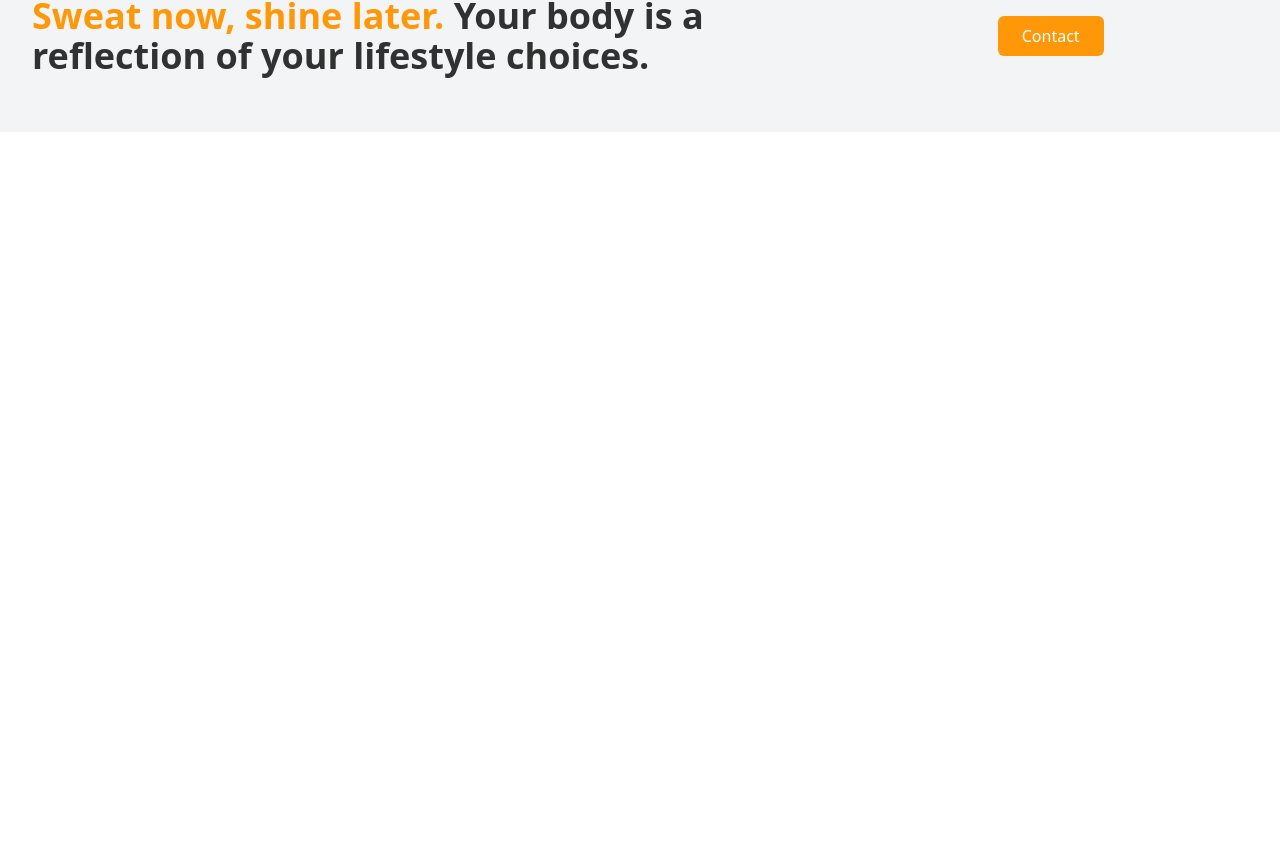
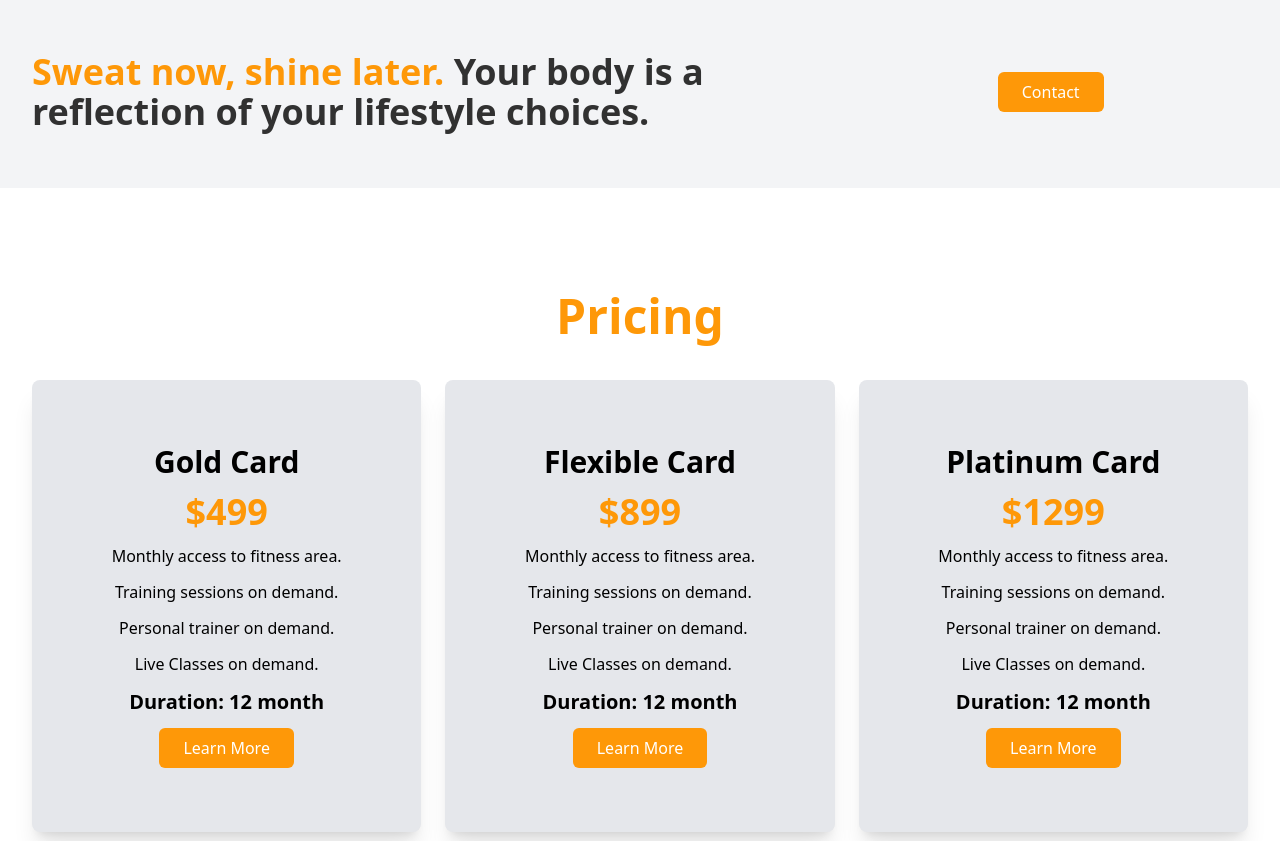
Before and after one commit to nirajtamang1/Gym, a React (Create React App) app: page / in a window 1280 px wide. Shown: the part 1956-2797 px from the top of the page. Before the commit the page ends 2088 px from the top, so only its background shows below. Built offline with nearby package versions, Linux system fonts and the light colour scheme.

Commit message:
Pricing Section

```diff
--- a/src/App.js
+++ b/src/App.js
@@ -4,6 +4,7 @@ import { About3 } from "./components/About/About3";
 import { Contact } from "./components/Contact/Contact";
 import { Hero } from "./components/Hero/Hero";
 import Navbar from "./components/Navbar/Navbar";
+import Pricing from "./components/Pricing/Pricing";
 
 function App() {
   return (
@@ -14,6 +15,7 @@ function App() {
       <About2 />
       <About3 />
       <Contact />
+      <Pricing />
     </div>
   );
 }
--- a/src/components/Contact/Contact.jsx
+++ b/src/components/Contact/Contact.jsx
@@ -2,7 +2,7 @@ import React from "react";
 
 export const Contact = () => {
   return (
-    <div className="">
+    <div className="my-14">
       <div className="container dark:bg-black bg-gray-100 py-14">
         <div className="grid grid-cols-1 sm:grid-cols-3 gap-4">
           <div className="col-span-2">
--- /dev/null
+++ b/src/components/Pricing/Pricing.jsx
@@ -0,0 +1,88 @@
+import React from "react";
+import { FaCameraRetro } from "react-icons/fa";
+import { GiNotebook } from "react-icons/gi";
+
+const PricingData = [
+  {
+    name: "Gold Card",
+    price: 499,
+    icon: (
+      <FaCameraRetro className="text-5xl text-primary group-hover:text-black duration-200" />
+    ),
+    link: "#",
+    description: [
+      "Monthly access to fitness area.",
+      "Training sessions on demand.",
+      "Personal trainer on demand.",
+      "Live Classes on demand.",
+    ],
+    duration: "12 month",
+    aosDely: "0",
+  },
+  {
+    name: "Flexible Card",
+    price: 899,
+    icon: (
+      <GiNotebook className="text-5xl text-primary group-hover:text-black duration-200" />
+    ),
+    link: "#",
+    description: [
+      "Monthly access to fitness area.",
+      "Training sessions on demand.",
+      "Personal trainer on demand.",
+      "Live Classes on demand.",
+    ],
+    duration: "12 month",
+    aosDely: "500",
+  },
+  {
+    name: "Platinum Card",
+    price: 1299,
+    icon: (
+      <GiNotebook className="text-5xl text-primary group-hover:text-black duration-200" />
+    ),
+    link: "#",
+    description: [
+      "Monthly access to fitness area.",
+      "Training sessions on demand.",
+      "Personal trainer on demand.",
+      "Live Classes on demand.",
+    ],
+    duration: "12 month",
+    aosDely: "500",
+  },
+];
+const Pricing = () => {
+  return (
+    <div className="my-14 py-12">
+      <div className="container">
+        <h1 className="text-3xl text-center sm:text-5xl font-bold text-primary">
+          Pricing
+        </h1>
+        {/* card section  */}
+        <div className="mt-10 grid grid-cols-1 sm:grid-cols-2 md:grid-cols-3 gap-6">
+          {PricingData.map((data, index) => (
+            <div
+              key={index}
+              className="space-y-3 text-center bg-gray-200 dark:bg-dark text-black dark:text-white p-4 sm:py-16 rounded-lg group shadow-xl hover:bg-primary/20 dark:hover:bg-primary/50 duration-200"
+            >
+              <h1 className="text-3xl font-bold">{data.name}</h1>
+              <h1 className="text-4xl font-semibold text-primary">
+                ${data.price}
+              </h1>
+              {data.description.map((des, index) => (
+                <div key={index}>
+                  <p>{des}</p>
+                </div>
+              ))}
+              <p className="font-semibold text-xl">Duration: {data.duration}</p>
+              <button className="primary-btn">Learn More</button>
+            </div>
+          ))}
+        </div>
+      </div>
+    </div>
+  );
+};
+
+export default Pricing;
```
